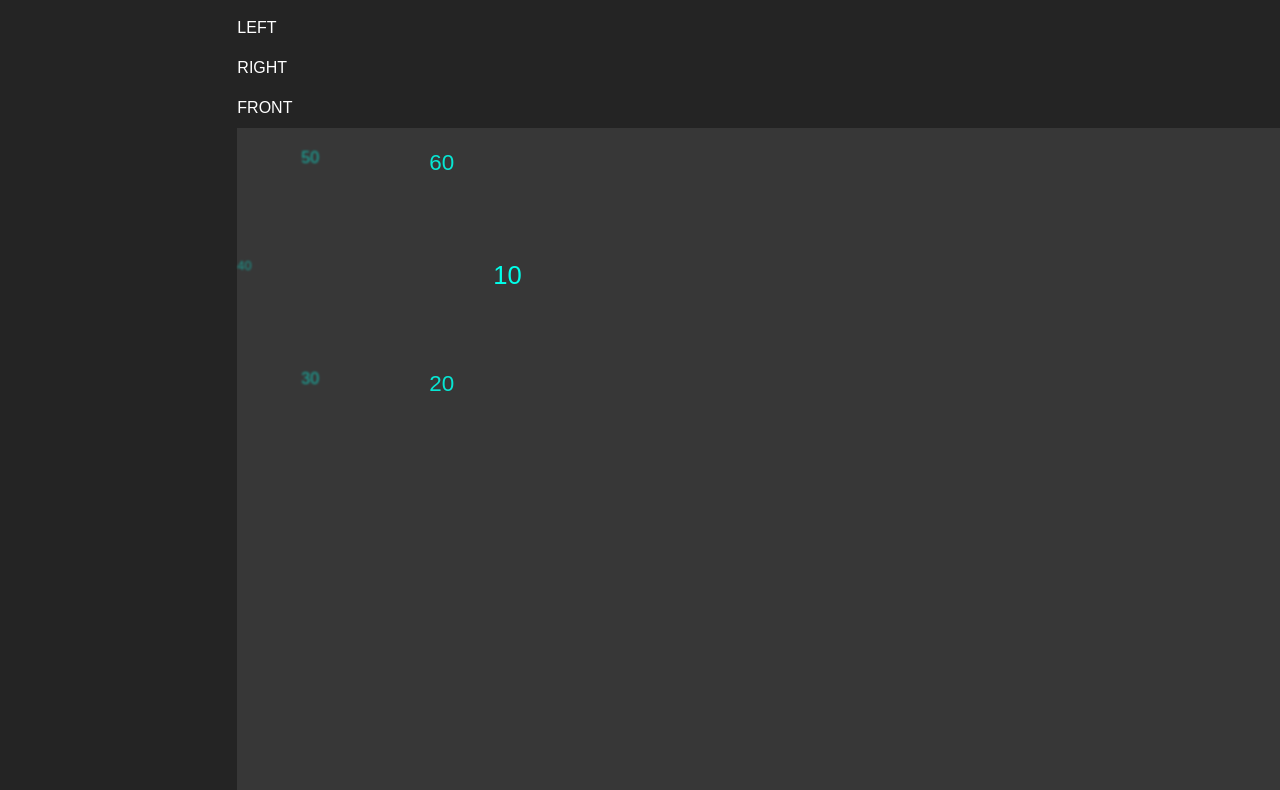
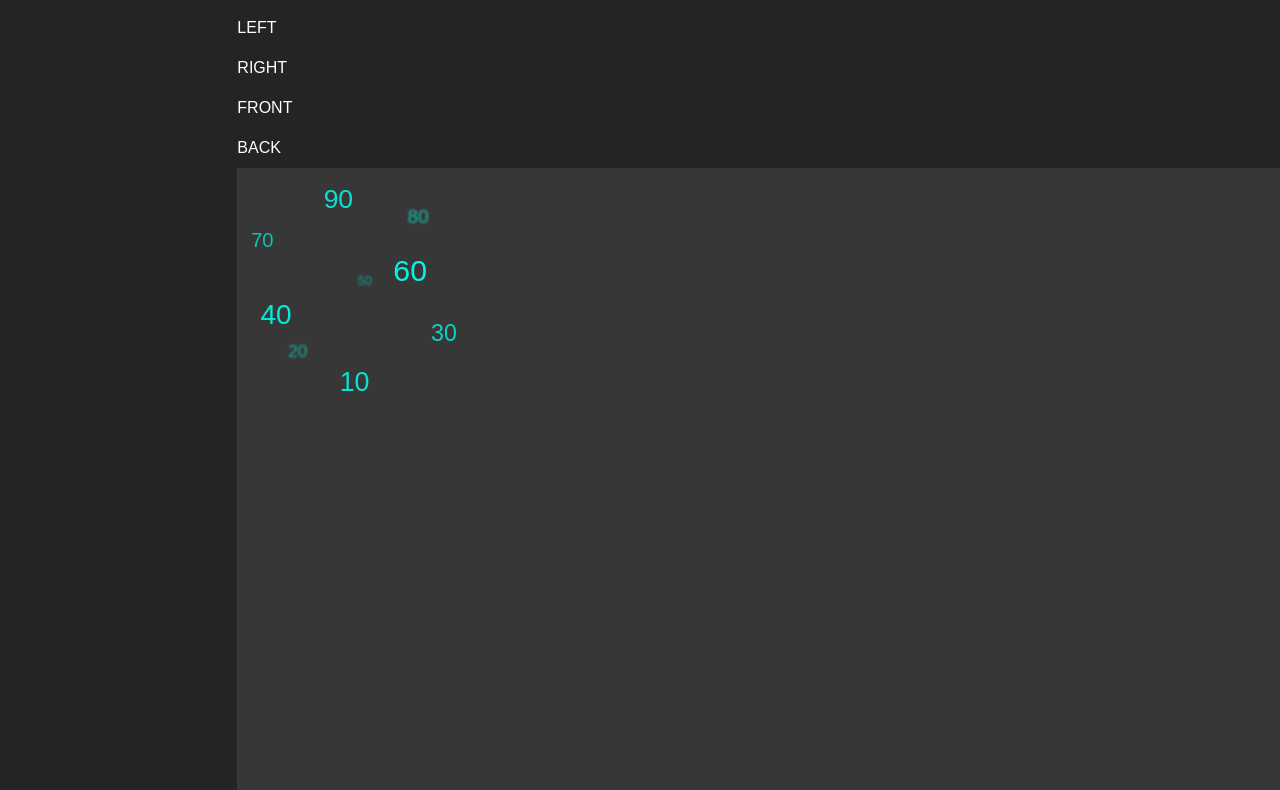
Before and after one commit to IlanAzoulay/portfolio, a Nuxt app: page / in a window 1280 px wide. Shown: the part 830-1620 px from the top of the page. Built offline with nearby package versions, Linux system fonts and the light colour scheme.

Commit message:
sphere placement and Phi rotation

```diff
--- a/components/SphereItem.vue
+++ b/components/SphereItem.vue
@@ -1,6 +1,6 @@
 <template>
     <div class="absolute top-0 left-0 w-full h-full">
-        <h1 :style="`left: ${get_pos_x()}vw; top: ${get_pos_y()}vw; filter: ${get_blur()}; font-size: ${get_size()}vw;
+        <h1 :style="`top: ${get_top()}vw; left: ${get_left()}vw; filter: ${get_blur()}; font-size: ${get_size()}vw;
         opacity: ${get_opacity()}`" >
             {{text}}
         </h1>
@@ -13,8 +13,8 @@
 export default {
     props: {
         text: String,
-        input_x: Number,
-        input_z: Number,
+        input_theta: Number,
+        input_phi: Number,
         index: Number,
         number_items: Number,
         radius: Number
@@ -24,77 +24,103 @@ export default {
             pos_x: 0,
             pos_y: 0,
             pos_z: 0,
-            opacity: 100,
-            angle: 0,
-            angle_z: 0,
-            blur: 0,
+            offset_theta: 0,
+            offset_phi: 0,
+            angle_theta: 0,
+            angle_phi: 0,
             blur_max: 0.1,
             size_min: 1,
-            size_max: 2,
-            size: 2,
+            size_max: 2.5,
             opacity_min: 0.5
         };
     },
 
     mounted() {
         this.set_starting_angle();
+        this.update_pos();
+    },
+
+    // Activates when prop changes
+    watch: {
+        "input_theta": function(val, oldVal) {
+            this.update_theta();
+            this.update_pos();
+            console.log("Index: ", this.index, "\t Phi:", this.to_degrees(this.angle_phi),"\t theta: ", this.to_degrees(this.angle_theta));
+        },
+        "input_phi": function(val, oldVal) {
+            this.update_phi();
+            this.update_pos();
+        }
     },
 
     methods: {
         to_radians(degrees){
-            return degrees * (Math.PI/180);
+            return degrees * (Math.PI/180.0);
         },
+        to_degrees(radians){
+            return radians * (180.0/Math.PI);
+        },
+
+        update_theta(){
+            // Theta entre 0 et 180
+            this.angle_theta = this.to_radians(this.offset_theta + this.input_theta);
+        },
+        update_phi(){
+            // Phi entre 0 et 360
+            this.angle_phi = this.to_radians(this.offset_phi + this.input_phi);
+        },
+        update_pos(){
+            this.pos_x = this.get_pos_x();
+            this.pos_y = this.get_pos_y();
+            this.pos_z = this.get_pos_z();
+        },
+
         set_starting_angle(){
-            this.angle = this.index * (360/this.number_items)
+
+            // EXTREME LEARNING
+            var goldenRatio = (1 + Math.sqrt(5))/2;
+            this.angle_phi = this.to_degrees( 2 * Math.PI * this.index / goldenRatio );
+            this.angle_theta = this.to_degrees( Math.acos(1 - 2*(this.index+0.5)/ this.number_items));
+            // x, y, z = cos(phi) * sin(theta), sin(theta) * sin(phi), cos(theta);
+
+            this.offset_theta = this.angle_theta;
+            this.offset_phi = this.angle_phi;
+
+            this.angle_theta = this.to_radians(this.angle_theta);
+            this.angle_phi = this.to_radians(this.angle_phi);
         },
+
+        get_top(){
+            return this.radius + this.pos_z;
+        },
+        get_left(){
+            return this.radius + this.pos_y;
+        },
+
         get_pos_x(){
-            // Alterner entre -R et R
-            this.pos_x = this.radius * Math.cos(this.to_radians(this.angle + this.input_x));
-
-            // Alterner entre 0 et 2R
-            return (this.radius + this.pos_x);
+            return this.radius * Math.cos(this.angle_phi) * Math.sin(this.angle_theta);  // Wiki
         },
         get_pos_y(){
-            this.pos_y = this.radius * Math.sin(this.to_radians(this.angle + this.input_x));
-
-            // Alterner entre 0 et 2R
-            return (this.radius + this.pos_y);
-
-            // console.log("pos_y: " + (this.radius + (Math.sqrt(Math.pow(this.radius, 2) - Math.pow(this.pos_x, 2)))));
-            // return (this.radius + (Math.sqrt(Math.pow(this.radius, 2) - Math.pow(this.pos_x, 2))));
+            return this.radius * Math.sin(this.angle_phi) * Math.sin(this.angle_theta); // Wiki
         },
         get_pos_z(){
-            this.pos_z = this.radius * Math.cos(this.to_radians(this.angle + this.input_z));
-            return this.pos_z;
+            return this.radius * Math.cos(this.angle_theta);  // Wiki
         },
-        get_linear_value(min, max) {
-            this.get_pos_z();
+
+        get_linear_value(coord, min, max) {
             var b = min + ((max - min)/2);
-            return (this.pos_z * ((max - b) / this.radius) + b);
+            return (coord * ((max - b) / this.radius) + b);
         },
         get_blur(){
-            // blur=0 quand on est pile en face (Z = R)
-            // blur = blur_max quand on est tout au fond (Z = -R)
-            // Fonction y = ax + b
-            // blur = (blur_max / 2) * (1 - Z/R)
-
-            this.get_pos_z();
-            this.blur = (this.blur_max / 2) * (1 - (this.pos_z / this.radius));
-            return ("blur(" + this.blur + "vw)");
+            // Blur_min etant 0, on ne le prend pas en compte
+            var blur = (this.blur_max / 2) * (1 - (this.pos_x / this.radius));
+            return ("blur(" + blur + "vw)");
         },
         get_size(){
-            // size = min quand on est au fond (Z = -R)
-            // size = max quand on est devant (Z = R)
-            // fonction y = ax + b
-            // avec a = (max-b)/R et b = min + (max-min)/2
-
-            // var b = this.size_min + (this.size_max - this.size_min)/2;
-            // this.size = this.pos_z * ((this.size_max - b) / this.radius) + b;
-            // return this.size;
-            return this.get_linear_value(this.size_min, this.size_max);
+            return this.get_linear_value(this.pos_x, this.size_min, this.size_max);
         },
         get_opacity(){
-            return this.get_linear_value(this.opacity_min, 1);
+            return this.get_linear_value(this.pos_x, this.opacity_min, 1);
         }
     }
 }
@@ -108,5 +134,6 @@ export default {
         /* font-size: 2vw; */
         position: absolute;
         /* filter: blur(0vw); */
+        transition: all 0.0s;
     }
 </style>
--- a/components/SphereTest.vue
+++ b/components/SphereTest.vue
@@ -10,6 +10,9 @@
         <div class="bouton" id="bouton_r" @click="move_front">
             FRONT
         </div>
+        <div class="bouton" id="bouton_r" @click="move_back">
+            BACK
+        </div>
         <!-- Le positionnement RELATIVE permet aux objets enfant de se positionner de maniere relative -->
         <!-- <div class="relative p-16" id="sphere"> -->
         <div class="relative w-screen h-screen bg-gray_moi-light" id="sphere">
@@ -17,11 +20,11 @@
                 class="absolute top-0 left-0"
                 v-for='(item, index) in list' :key='index'
                 :text="item"
-                :input_x="move_x"
-                :input_z="move_z"
+                :input_theta="move_theta"
+                :input_phi="move_phi"
                 :index="index"
                 :number_items="list.length"
-                :radius="10"
+                :radius="radius"
                  />
             <!-- <span class="absolute dot"></span> -->
         </div>
@@ -38,26 +41,37 @@ export default {
     },
     data() {
         return {
-            radius: 10,
-            move_x: 0,
-            move_z: 0,
-            size: {
-                'x': 14,
-                'y': 14
-            },
-            list: ['10', '20', '30', '40', '50', '60']
+            radius: 8,
+            move_theta: 0,
+            move_phi: 0,
+            list: ['10', '20', '30', '40', '50', '60', '70', '80', '90']
         };
     },
 
     methods:{
         move_left(){
-            this.move_x -= 10;
+            this.move_theta -= 10;
+            if (this.move_theta < -360){
+                this.move_theta += 360;
+            }
         },
         move_right(){
-            this.move_x += 10;
+            this.move_theta += 10;
+            if (this.move_theta > 360){
+                this.move_theta -= 360;
+            }
         },
         move_front(){
-            this.move_z += 10;
+            this.move_phi += 10;
+            if (this.move_phi  > 360){
+                this.move_phi -= 360;
+            }
+        },
+        move_back(){
+            this.move_phi -= 10;
+            if (this.move_phi  < -360){
+                this.move_phi += 360;
+            }
         }
     },
 
```
